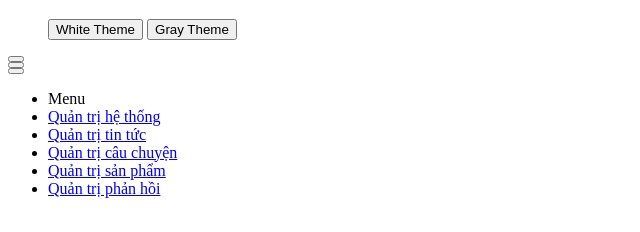
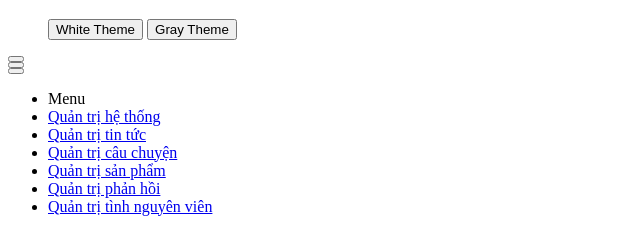
Before and after one commit to ntn18/united-pet, a CodeIgniter app: the page made by application/views/admin/v_menu.php in a window 1280 px wide. Shown: the part 4098-4330 px from the top of the page, without its empty margins (0-640 px from the left). Before the commit the page ends 4296 px from the top, so only its background shows below. Run offline with CodeIgniter, Linux system fonts and the light colour scheme; data that the repository does not hold is empty; some libraries are stand-ins or nearby versions.

Commit message:
Update v_menu.php

```diff
--- a/application/views/admin/v_menu.php
+++ b/application/views/admin/v_menu.php
@@ -1058,6 +1058,13 @@
                                     <i class="metismenu-state-icon pe-7s-angle-down caret-left"></i>
                                 </a>
                             </li>
+                             <li>
+                                <a href="<?=base_url();?>admin/Quan_tri_tinh_nguyen_vien">
+                                    <i class="metismenu-icon pe-7s-plugin"></i>
+                                    Quản trị tình nguyên viên
+                                    <i class="metismenu-state-icon pe-7s-angle-down caret-left"></i>
+                                </a>
+                            </li>
                         </ul>
                     </div>
                 </div>
```
